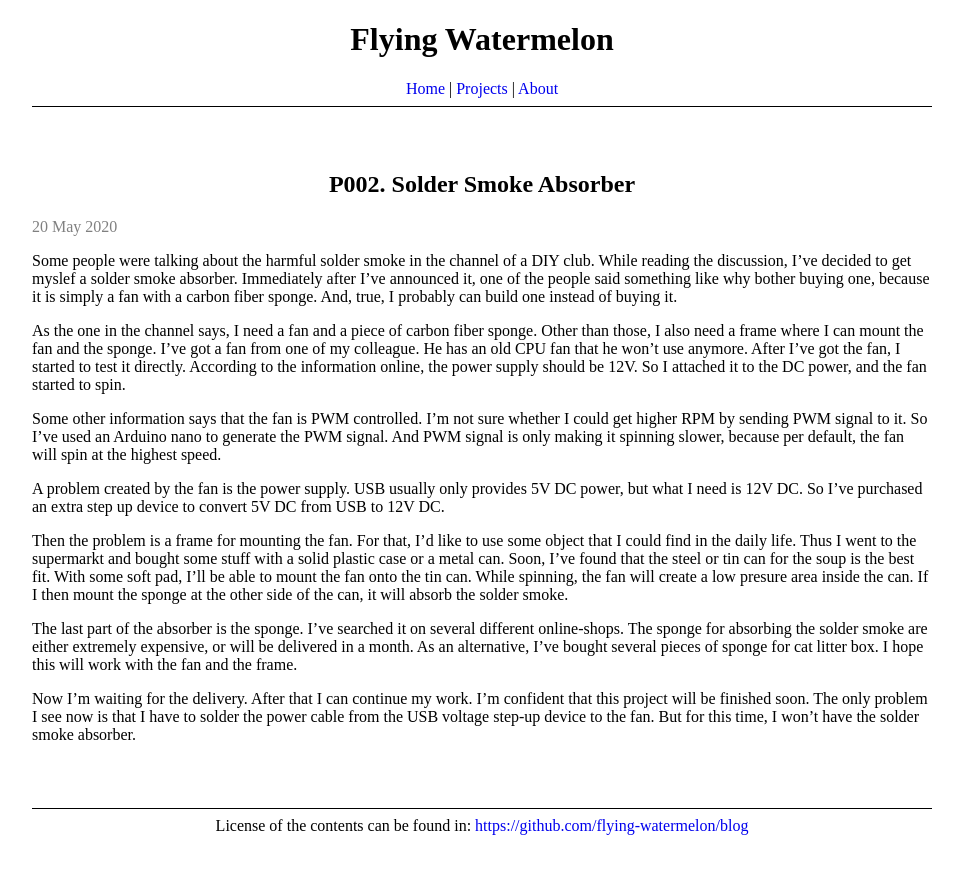
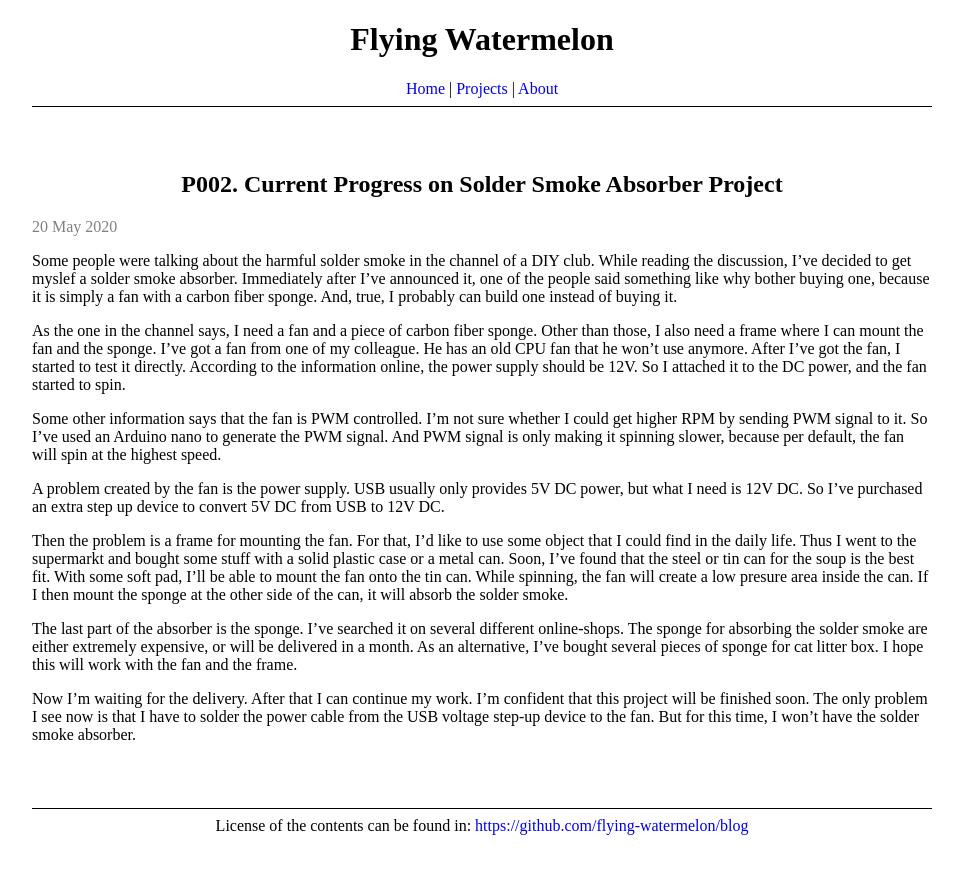
Before and after one commit to flying-watermelon/blog, a Jekyll site: the page built from _posts/2020-05-20-current-progress-on-solder-smoke-absorber-project.md, in a window 1280 px wide. Shown: the top 874 px of the page, without its empty margins (158-1118 px from the left). Built offline with Jekyll 4.4.1, drawn with Linux system fonts in a browser that asks for light colours.

Commit message:
Fixed the title of a blog post.

```diff
--- a/_posts/2020-05-20-current-progress-on-solder-smoke-absorber.md
+++ b/_posts/2020-05-20-current-progress-on-solder-smoke-absorber-project.md
@@ -1,6 +1,6 @@
 ---
 layout: post
-title: P002. Solder Smoke Absorber
+title: P002. Current Progress on Solder Smoke Absorber Project
 ---
 Some people were talking about the harmful solder smoke in the channel of a DIY club. While reading the discussion, I've decided to get myslef a solder smoke absorber. Immediately after I've announced it, one of the people said something like why bother buying one, because it is simply a fan with a carbon fiber sponge. And, true, I probably can build one instead of buying it.
 
```
